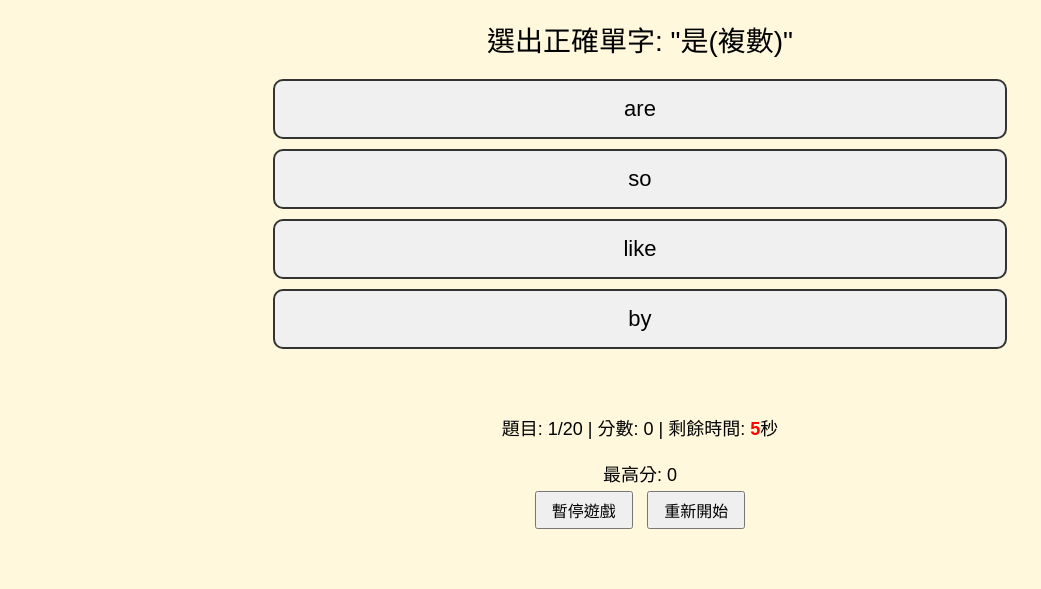
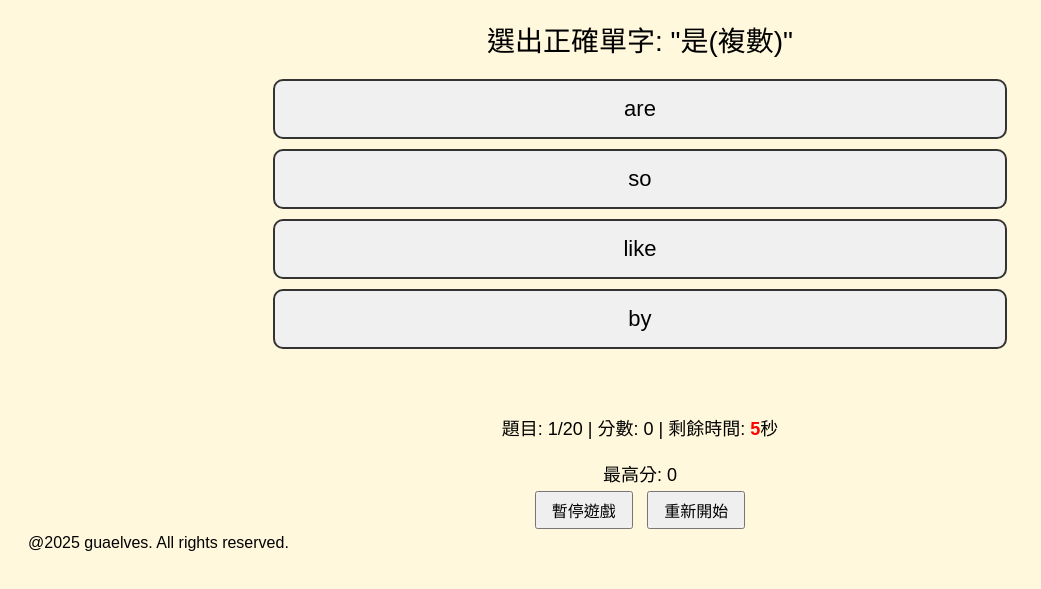
Before and after one commit to guaelves/LearnEng, a plain HTML site: page 220sightwords/index.html in a window 1280 px wide. Shown: the part 89-678 px from the top of the page, without its empty margins (0-1041 px from the left). Drawn offline with Linux system fonts and the light colour scheme.

Commit message:
Update index.html

```diff
--- a/220sightwords/index.html
+++ b/220sightwords/index.html
@@ -212,5 +212,9 @@ document.getElementById("restartBtn").onclick = function() {
 showQuestion();
 </script>
 
+  <footer>
+    @2025 guaelves. All rights reserved.
+  </footer>
+
 </body>
 </html>
```
